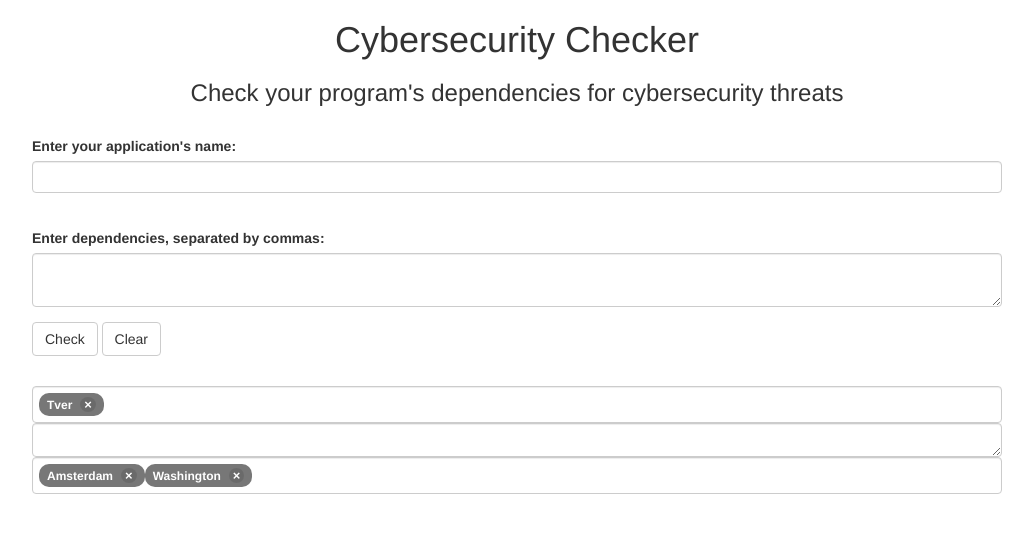
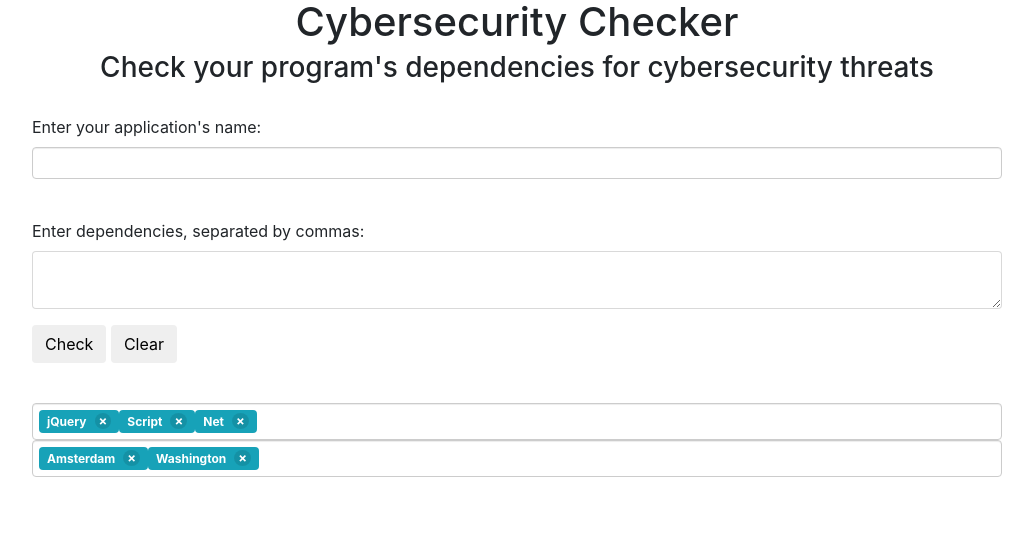
Before and after one commit to kkatsy/Tronto_Demo, a Flask app: page / in a window 1440 px wide; the page is wider, and only the part inside the window is pictured. Shown: the top 533 px of that part, without its empty margins (203-1236 px from the left). Run offline with Flask 2, Linux system fonts and the light colour scheme; some libraries are stand-ins or nearby versions.

Commit message:
added css,js sources

```diff
--- a/templates/index.html
+++ b/templates/index.html
@@ -4,12 +4,29 @@
 <head>
   <title>Cybersecurity Checker</title>
   <meta name="viewport" content="width=device-width">
-  <link href="https://maxcdn.bootstrapcdn.com/bootstrap/3.3.7/css/bootstrap.min.css" rel="stylesheet" type="text/css" />
-  <script src="https://maxcdn.bootstrapcdn.com/bootstrap/3.3.7/js/bootstrap.min.js"></script>
-  <script src="https://cdnjs.cloudflare.com/ajax/libs/jquery/3.5.1/jquery.min.js"></script>
 
+    <!-- Stylesheet -->
+  <link rel="stylesheet"
+        href="https://maxcdn.bootstrapcdn.com/bootstrap/4.0.0-beta/css/bootstrap.min.css"
+        integrity="sha384-/Y6pD6FV/Vv2HJnA6t+vslU6fwYXjCFtcEpHbNJ0lyAFsXTsjBbfaDjzALeQsN6M"
+        crossorigin="anonymous">
   <link href="/tag-input-plugin/tagsinput.css" rel="stylesheet" type="text/css">
-  <script type="text/javascript" src="/tag-input-plugin/tagsinput.js"></script>
+
+  <!-- JavaScript -->
+  <script src="https://code.jquery.com/jquery-3.2.1.slim.min.js"
+          integrity="sha384-KJ3o2DKtIkvYIK3UENzmM7KCkRr/rE9/Qpg6aAZGJwFDMVNA/GpGFF93hXpG5KkN"
+          crossorigin="anonymous">
+  </script>
+  <script src="https://cdnjs.cloudflare.com/ajax/libs/popper.js/1.11.0/umd/popper.min.js"
+          integrity="sha384-b/U6ypiBEHpOf/4+1nzFpr53nxSS+GLCkfwBdFNTxtclqqenISfwAzpKaMNFNmj4"
+          crossorigin="anonymous">
+  </script>
+  <script src="https://maxcdn.bootstrapcdn.com/bootstrap/4.0.0-beta/js/bootstrap.min.js"
+          integrity="sha384-h0AbiXch4ZDo7tp9hKZ4TsHbi047NrKGLO3SEJAg45jXxnGIfYzk4Si90RDIqNm1"
+          crossorigin="anonymous">
+  </script>
+
+  <script src="/tag-input-plugin/tagsinput.js"></script>
 
   <script type="text/javascript" src="/static/script.js"></script>
   <style>
@@ -42,8 +59,7 @@
     <br>
 
     <p id="result"></p>
-    <input type="text" class="form-control" id="usr" value="Tver" data-role="tagsinput">
-    <textarea class="form-control" name="TextArea" value="Moskva" id="dependencyFormArea" rows="1" data-role="tagsinput"></textarea>
+    <input type="text" data-role="tagsinput" value="jQuery,Script,Net">
     <input type="text" value="Amsterdam,Washington" data-role="tagsinput" />
     <script>
     $('input').tagsinput();
```
